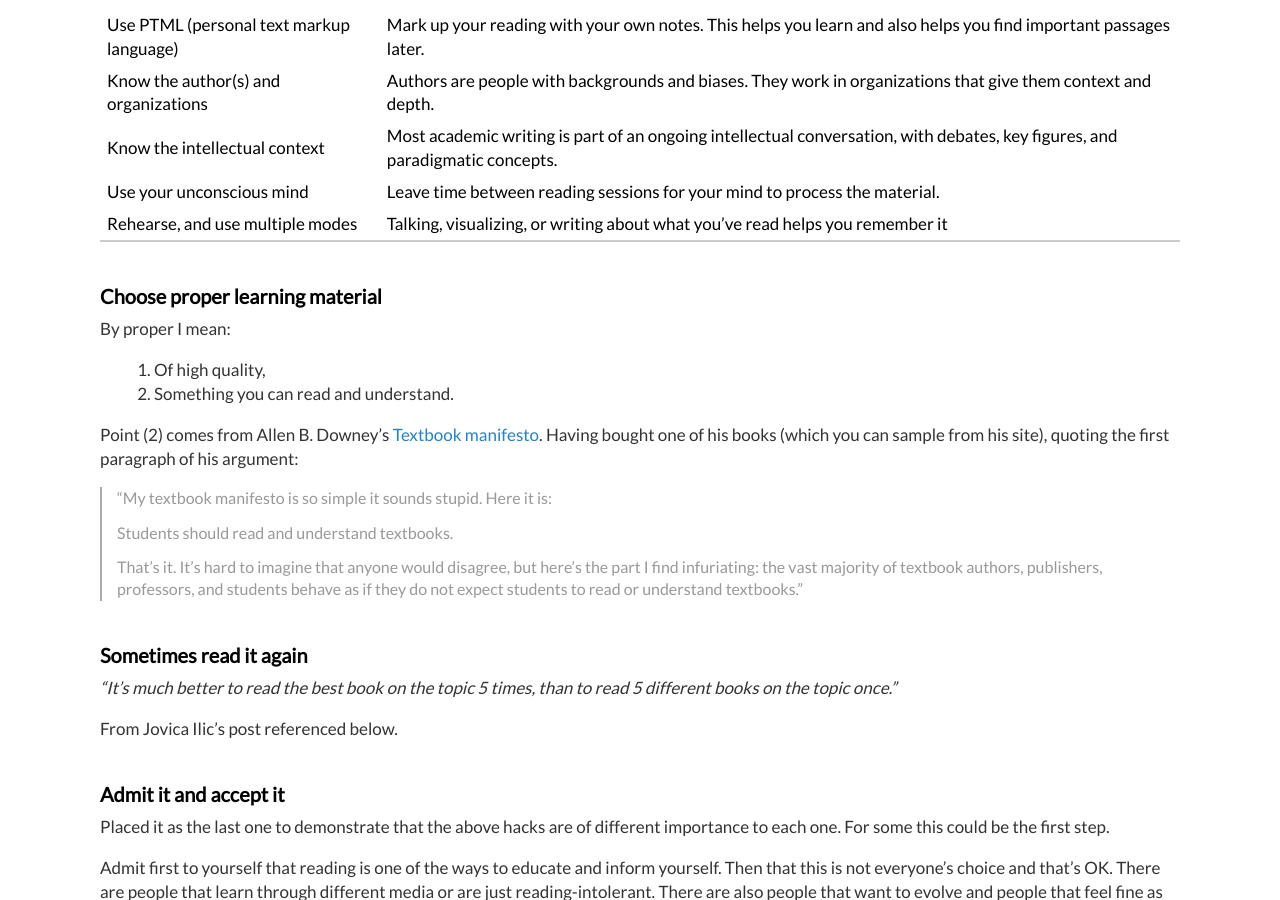
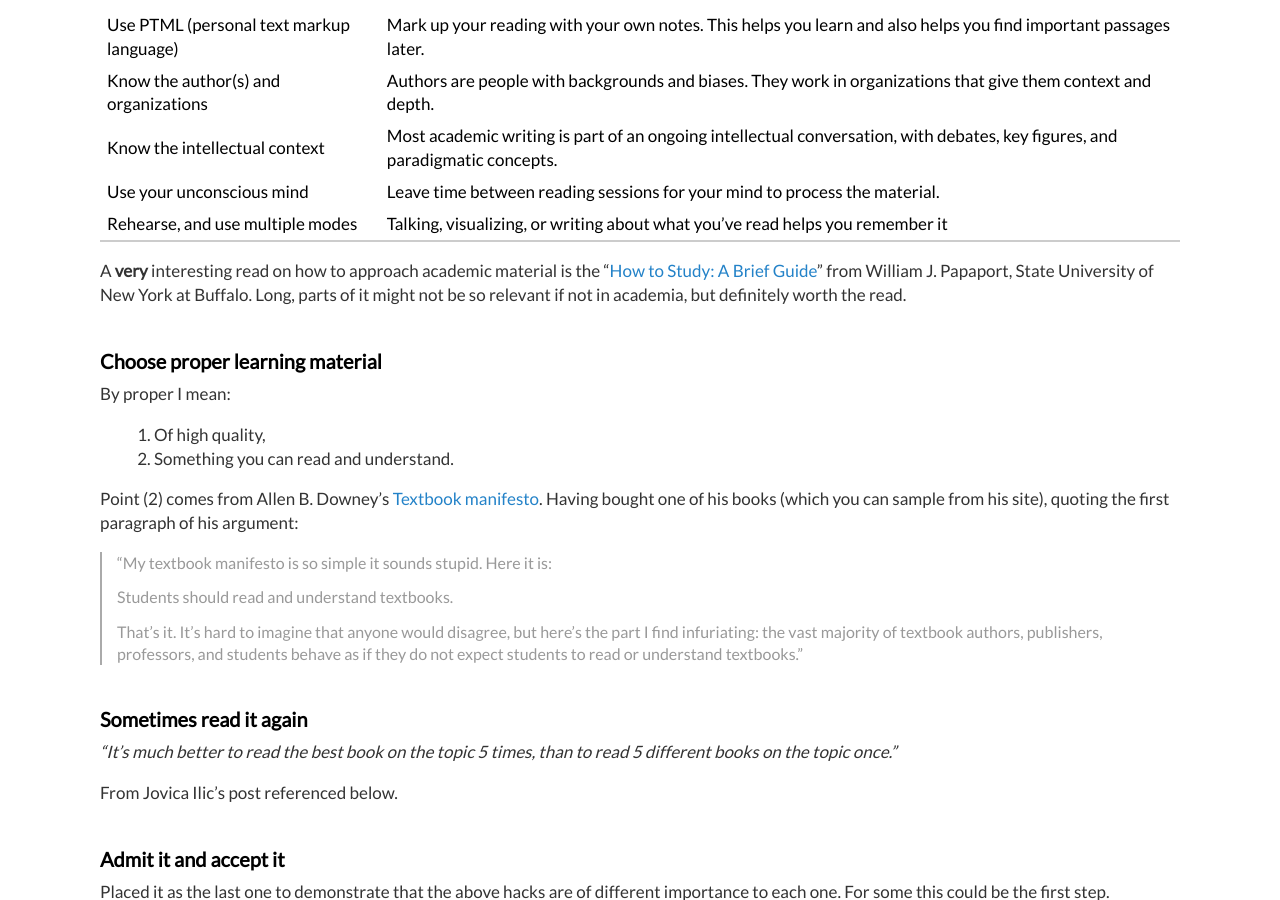
Before and after one commit to dimitrismistriotis/dimitrismistriotis.github.io, a Jekyll site: the page built from _posts/2015-08-15-reading_hacks.md, in a window 1280 px wide and 900 px high, scrolled down 6946 px. Built offline with Jekyll 4.4.1, drawn with Linux system fonts in a browser that asks for light colours.

Commit message:
How to Study...

```diff
--- a/_posts/2015-08-15-reading_hacks.md
+++ b/_posts/2015-08-15-reading_hacks.md
@@ -230,6 +230,8 @@ The points of the paper summarised in a diagram are:
 | Use your unconscious mind | Leave time between reading sessions for your mind to process the material. |
 | Rehearse, and use multiple modes | Talking, visualizing, or writing about what you've read helps you remember it |
 
+A **very** interesting read on how to approach academic material is the "[How to Study: A Brief Guide](http://www.cse.buffalo.edu/%7Erapaport/howtostudy.html)" from William J. Papaport, State University of New York at Buffalo. Long, parts of it might not be so relevant if not in academia, but definitely worth the read.
+
 ## Choose proper learning material
 
 By proper I mean:
```
